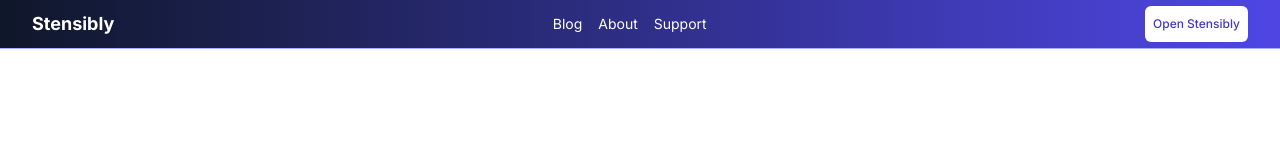
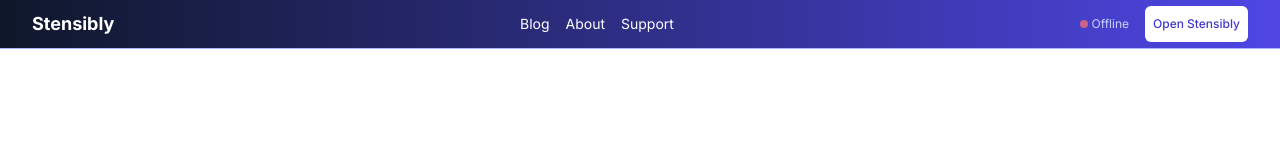
Before and after one commit to teamleaderleo/scrapbook, a Next.js app: page / in a window 1280 px wide. Shown: the top 160 px of the page. Built offline with nearby package versions, Linux system fonts and the light colour scheme; no server answers; a web font is replaced by a local one.

Commit message:
add basic websocket with common js server to display connectivity for itself

```diff
--- /dev/null
+++ b/app/lib/hooks/useWebSocket.ts
@@ -0,0 +1,66 @@
+import { useState, useEffect, useRef, useCallback } from 'react';
+
+interface ConnectionStatus {
+  isOnline: boolean;
+  latency: number | null;
+  lastPing: number | null;
+}
+
+export function useWebSocket() {
+  const [status, setStatus] = useState<ConnectionStatus>({
+    isOnline: false,
+    latency: null,
+    lastPing: null
+  });
+
+  const ws = useRef<WebSocket | null>(null);
+  const reconnectTimeout = useRef<NodeJS.Timeout>();
+
+  const connect = useCallback(() => {
+    try {
+      ws.current = new WebSocket('ws://localhost:8080');
+
+      ws.current.onopen = () => {
+        setStatus(prev => ({ ...prev, isOnline: true }));
+        console.log('Connected to WebSocket');
+      };
+
+      ws.current.onclose = () => {
+        setStatus(prev => ({ ...prev, isOnline: false }));
+        console.log('Disconnected from WebSocket');
+
+        // Try to reconnect after 3 seconds
+        reconnectTimeout.current = setTimeout(connect, 3000);
+      };
+
+      ws.current.onmessage = (event) => {
+        const message = JSON.parse(event.data);
+
+        if (message.type === 'latency') {
+          const latency = Date.now() - message.data;
+          setStatus(prev => ({
+            ...prev,
+            latency,
+            lastPing: Date.now()
+          }));
+        }
+      };
+    } catch (error) {
+      console.error('WebSocket connection error:', error);
+      setStatus(prev => ({ ...prev, isOnline: false }));
+    }
+  }, []);
+
+  useEffect(() => {
+    connect();
+
+    return () => {
+      ws.current?.close();
+      if (reconnectTimeout.current) {
+        clearTimeout(reconnectTimeout.current);
+      }
+    };
+  }, [connect]);
+
+  return status;
+}
--- a/app/page.tsx
+++ b/app/page.tsx
@@ -2,6 +2,7 @@ import Link from 'next/link';
 import FeatureShowcase from '@/components/feature-showcase';
 import { Button } from "@/components/ui/button";
 import HardcodedStickyNote from '@/components/hardcoded-sticky-note';
+import { HeaderConnectionStatus } from '@/components/connection-status';
 
 export default function Page() {
   return (
@@ -15,7 +16,8 @@ export default function Page() {
               <Link href="/about" className="text-sm hover:text-indigo-200">About</Link>
               <Link href="/support" className="text-sm hover:text-indigo-200">Support</Link>
             </div>
-            <div>
+            <div className="flex items-center h-full">
+              <HeaderConnectionStatus />
               <HardcodedStickyNote />
               <Link href="/app">
                 <Button variant="secondary" size="sm" className="bg-white text-indigo-700 hover:bg-indigo-100 text-xs py-1 px-2">
--- /dev/null
+++ b/components/connection-status.tsx
@@ -0,0 +1,25 @@
+'use client';
+
+import { useWebSocket } from '@/app/lib/hooks/useWebSocket';
+import { cn } from '@/lib/utils';
+
+export function HeaderConnectionStatus() {
+  const { isOnline, latency } = useWebSocket();
+
+  return (
+    <div className="flex items-center space-x-1 mr-4 text-xs">
+      <div
+        className={cn(
+          "w-2 h-2 rounded-full",
+          isOnline ? "bg-green-400" : "bg-red-400",
+          "animate-pulse"
+        )}
+      />
+      <span className="text-indigo-200">
+        {isOnline ?
+          latency ? `Connected (${latency}ms)` : 'Connected'
+          : 'Offline'}
+      </span>
+    </div>
+  );
+}
--- /dev/null
+++ b/components/ui/alert.tsx
@@ -0,0 +1,59 @@
+import * as React from "react"
+import { cva, type VariantProps } from "class-variance-authority"
+
+import { cn } from "@/lib/utils"
+
+const alertVariants = cva(
+  "relative w-full rounded-lg border p-4 [&>svg~*]:pl-7 [&>svg+div]:translate-y-[-3px] [&>svg]:absolute [&>svg]:left-4 [&>svg]:top-4 [&>svg]:text-foreground",
+  {
+    variants: {
+      variant: {
+        default: "bg-background text-foreground",
+        destructive:
+          "border-destructive/50 text-destructive dark:border-destructive [&>svg]:text-destructive",
+      },
+    },
+    defaultVariants: {
+      variant: "default",
+    },
+  }
+)
+
+const Alert = React.forwardRef<
+  HTMLDivElement,
+  React.HTMLAttributes<HTMLDivElement> & VariantProps<typeof alertVariants>
+>(({ className, variant, ...props }, ref) => (
+  <div
+    ref={ref}
+    role="alert"
+    className={cn(alertVariants({ variant }), className)}
+    {...props}
+  />
+))
+Alert.displayName = "Alert"
+
+const AlertTitle = React.forwardRef<
+  HTMLParagraphElement,
+  React.HTMLAttributes<HTMLHeadingElement>
+>(({ className, ...props }, ref) => (
+  <h5
+    ref={ref}
+    className={cn("mb-1 font-medium leading-none tracking-tight", className)}
+    {...props}
+  />
+))
+AlertTitle.displayName = "AlertTitle"
+
+const AlertDescription = React.forwardRef<
+  HTMLParagraphElement,
+  React.HTMLAttributes<HTMLParagraphElement>
+>(({ className, ...props }, ref) => (
+  <div
+    ref={ref}
+    className={cn("text-sm [&_p]:leading-relaxed", className)}
+    {...props}
+  />
+))
+AlertDescription.displayName = "AlertDescription"
+
+export { Alert, AlertTitle, AlertDescription }
--- a/tsconfig.json
+++ b/tsconfig.json
@@ -29,6 +29,6 @@
     ".next/types/**/*.ts",
     "app/lib/placeholder-data.js",
     "scripts/seed.js"
-, "components/dashboard/scrapbook.jsx", "app/dashboard/scrapbook/page.tsx"  ],
+, "components/dashboard/scrapbook.jsx", "app/dashboard/scrapbook/page.tsx", "app/lib/websocket/socket-server.nts", "app/lib/websocket/socket-server.cjs"  ],
   "exclude": ["node_modules"]
 }
```
Also changed, not shown: app/lib/websocket/socket-server.cjs (added, +31 -0 lines), package.json (+6 -2 lines), 2 other files (tests, documents, lock files or other folders).
